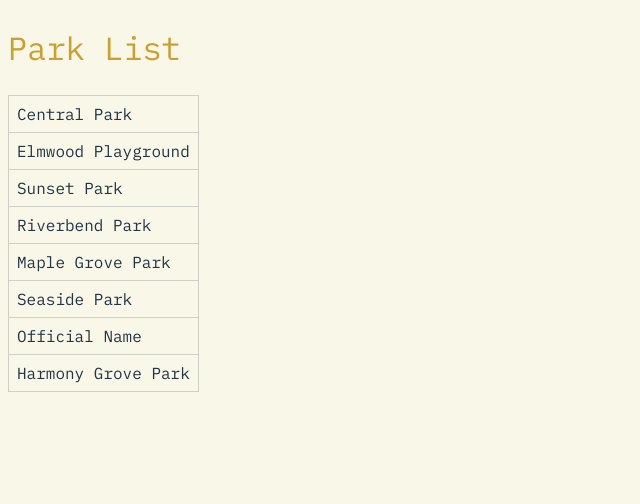
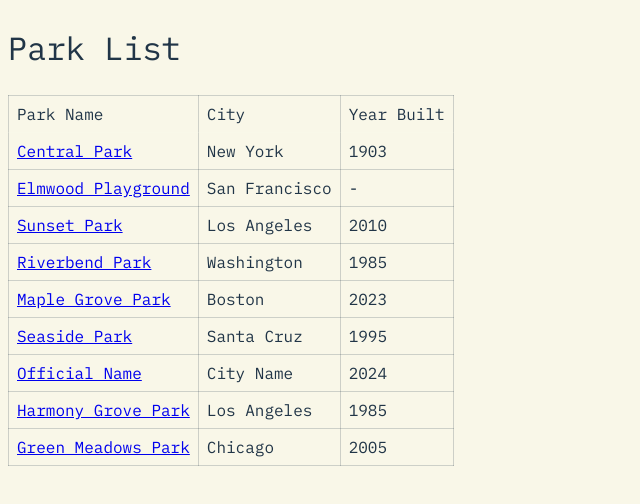
Before and after one commit to mreed4/seesaw, a React (Vite) app: page / in a window 1280 px wide. Shown: the top 504 px of the page, without its empty margins (0-640 px from the left). Built offline with nearby package versions, Linux system fonts and the light colour scheme.

Commit message:
AI changes

```diff
--- a/src/ParkList.jsx
+++ b/src/ParkList.jsx
@@ -9,13 +9,31 @@ const ParkList = () => {
   return (
     <section>
       <h1>Park List</h1>
-      <ul>
-        {parks.map((park, index) => (
-          <li key={index}>
-            <Link to={`/parks/${toKebabCase(park.address[1])}/${index}`}>{park.names.official}</Link>
-          </li>
-        ))}
-      </ul>
+      <table>
+        <thead>
+          <tr>
+            <th>Park Name</th>
+            <th>City</th>
+            <th>Year Built</th>
+          </tr>
+        </thead>
+        <tbody>
+          {parks.map((park, index) => {
+            const { address, names, yearBuilt } = park;
+            const [street, city, state, zip] = address;
+            const { official: name } = names;
+            return (
+              <tr key={index}>
+                <td>
+                  <Link to={`/parks/${toKebabCase(city)}/${index}`}>{name}</Link>
+                </td>
+                <td>{city}</td>
+                <td>{yearBuilt || "-"}</td>
+              </tr>
+            );
+          })}
+        </tbody>
+      </table>
     </section>
   );
 };
--- a/src/ParkPage.jsx
+++ b/src/ParkPage.jsx
@@ -1,5 +1,5 @@
 import { useParkContext } from "./ParkContext";
-import { useParams } from "react-router-dom";
+import { useParams, Link } from "react-router-dom";
 import { useEffect } from "react";
 
 const ParkHeader = () => {
@@ -9,6 +9,7 @@ const ParkHeader = () => {
 
   return (
     <section>
+      <Link to="/">All Parks</Link>
       <h1>{name}</h1>
       <h2>{city}</h2>
       <address>
@@ -32,6 +33,12 @@ const ParkFeatures = () => {
       <h3>Features</h3>
       <table>
         <caption className="sr-only">List of park features</caption>
+        <thead>
+          <tr>
+            <th>Feature</th>
+            <th>Available</th>
+          </tr>
+        </thead>
         <tbody>
           {Object.entries(features).map(([key, value], i) => (
             <tr key={i}>
@@ -54,6 +61,12 @@ const ParkFeedback = () => {
       <p>{percentage}% of parents and kids like this park</p>
       <table>
         <caption className="sr-only">Feedback from parents</caption>
+        <thead>
+          <tr>
+            <th>Rating</th>
+            <th>Review</th>
+          </tr>
+        </thead>
         <tbody>
           {feedback.map(({ id, userId, review, rating }) => (
             <tr key={`${id}_${userId}`}>
--- a/src/data.js
+++ b/src/data.js
@@ -340,6 +340,48 @@ const parks = [
       },
     ],
   },
+  {
+    id: 9,
+    names: {
+      official: "Green Meadows Park",
+      nick: [
+        {
+          name: "The Green Spot",
+          userId: 19,
+        },
+      ],
+    },
+    dateAdded: "2024-12-01T09:00:00Z",
+    yearBuilt: 2005,
+    coords: [41.878113, -87.629799],
+    address: ["789 Meadow Ln", "Chicago", "IL", "60605"],
+    ageRange: [2, 10],
+    features: {
+      shaded: true,
+      waterPad: false,
+      trees: true,
+      grass: true,
+      playground: true,
+      restroom: true,
+      gated: false,
+    },
+    ratings: [150, 20],
+    feedback: [
+      { id: 1, userId: 20, review: "Lovely park with lots of greenery.", rating: "Like" },
+      { id: 2, userId: 21, review: "Needs more playground equipment.", rating: "Dislike" },
+      { id: 3, userId: 22, review: "Great place for a family picnic.", rating: "Like" },
+    ],
+    media: [
+      {
+        id: 1,
+        userId: 23,
+        dateUploaded: "2024-12-02T10:00:00Z",
+        type: "image",
+        uri: "/images/green_meadows.jpg",
+        impressions: 200,
+      },
+    ],
+  },
 ];
 
 export default parks;
--- a/src/index.css
+++ b/src/index.css
@@ -19,14 +19,10 @@
   font-weight: normal;
 }
 
-body {
-  /*  */
-}
-
 h1 {
   font-size: 2em !important;
   /* margin: 0.25em 0; */
-  color: #cca030;
+  color: inherit;
 }
 
 h2,
@@ -45,27 +41,27 @@ td {
   text-align: left; /* Optional: Aligns text to the left */
 }
 
-ul {
-  list-style-type: none; /* Removes bullets from lists */
-  padding: 0;
+thead th {
+  border-bottom: 1px solid hsla(52.9, 58.6%, 94.3%, 20%); /* Ensures consistent border */
 }
 
-li {
-  display: table-row; /* Makes list items appear as table rows */
+tbody td {
+  border-top: 0; /* Removes top border from tbody cells */
 }
 
 li a {
-  display: table-cell; /* Makes links appear as table cells */
+  /* display: table-cell; */
   padding: 8px; /* Adds some spacing inside cells */
   border: 1px solid hsla(52.9, 58.6%, 94.3%, 20%); /* Defines a 1px border */
   border-bottom-width: 0; /* Removes bottom border */
   text-decoration: none; /* Removes underline from links */
   color: inherit; /* Inherits text color */
+  opacity: 0.8;
   transition: color 250ms ease-in-out; /* Adds transition for color change */
 }
 
 li a:hover {
-  color: #cca030; /* Changes color to gold on hover */
+  opacity: 1;
 }
 
 li:last-child a {
@@ -101,7 +97,7 @@ li:last-child a {
   }
 
   li a:hover {
-    color: #cca030; /* Changes color to gold on hover in light mode */
+    opacity: 0.8;
   }
 }
 
--- a/src/useParkLogic.jsx
+++ b/src/useParkLogic.jsx
@@ -8,7 +8,7 @@ export const useParkLogic = (parks, initialParkIndex) => {
   const navigate = useNavigate();
 
   const handleSpaceKey = (event) => {
-    if (event.code === "Space") {
+    if (event.code === "Space" && event.ctrlKey) {
       const newRandomNumber = Math.floor(Math.random() * parks.length);
       setPark(newRandomNumber);
       navigate(`/parks/${toKebabCase(parks[newRandomNumber].address[1])}/${newRandomNumber}`);
```
